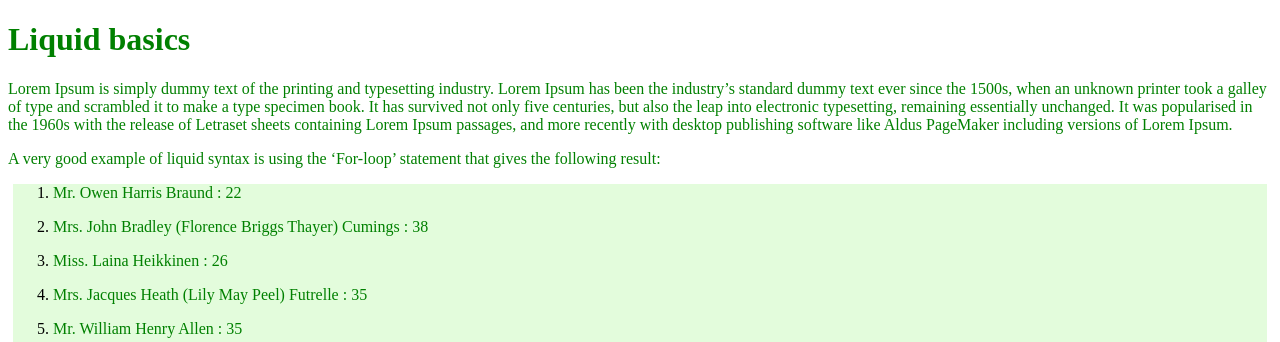
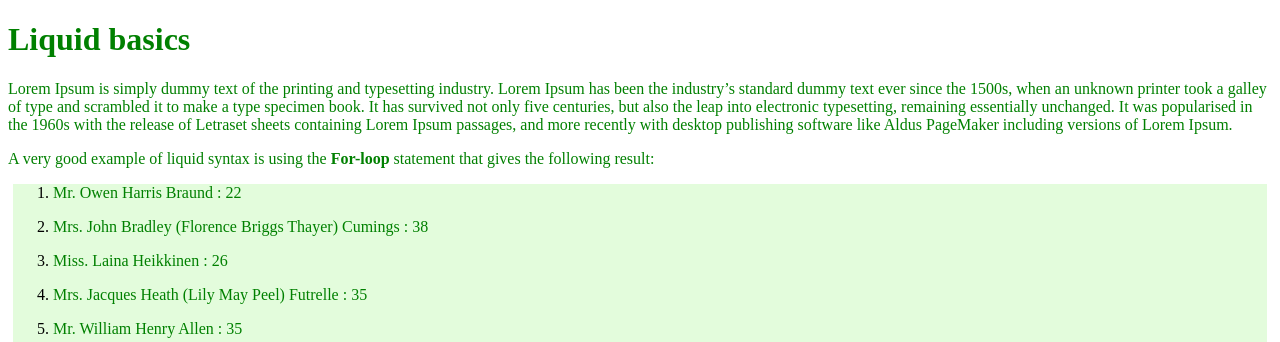
Before and after one commit to biswas3/Assignment, a Jekyll site: the page built from liquid.md, in a window 1280 px wide and 900 px high. Shown: the top 342 px of the window. Built offline with Jekyll 4.4.1, drawn with Linux system fonts in a browser that asks for light colours; our own code applies the rules of GitHub Pages for plain Markdown files.

```diff
--- a/liquid.md
+++ b/liquid.md
@@ -10,7 +10,7 @@ when an unknown printer took a galley of type and scrambled it to make a type sp
 leap into electronic typesetting, remaining essentially unchanged. It was popularised in the 1960s with the release of Letraset sheets containing Lorem
 Ipsum passages, and more recently with desktop publishing software like Aldus PageMaker including versions of Lorem Ipsum.
 
-A very good example of liquid syntax is using the 'For-loop' statement that gives the following result:
+A very good example of liquid syntax is using the **For-loop** statement that gives the following result:
 
 {% for entry in site.data.titanic %}
 
```
